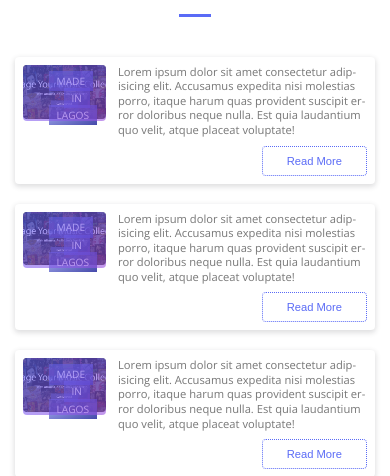
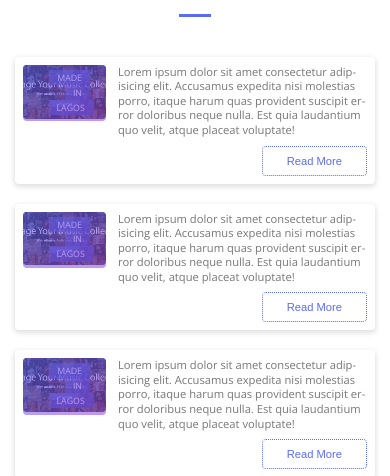
Before and after one commit to esteemayo/next-albumz-client, a Next.js app: page /albums/tags in a window 390 px wide. Shown: the part 180-656 px from the top of the page. Built offline with nearby package versions, Linux system fonts and the light colour scheme.

Commit message:
media queries

```diff
--- a/styles/TagCard.module.scss
+++ b/styles/TagCard.module.scss
@@ -73,7 +73,8 @@
       }
 
       @media only screen and (max-width: 26.25em) {
-
+        font-size: 1.1rem;
+        top: 0.7rem;
       }
 
       span {
@@ -89,6 +90,10 @@
 
         @media only screen and (max-width: 31.25em) {
           padding: 0.4rem 1rem;
+        }
+
+        @media only screen and (max-width: 26.25em) {
+          padding: 0.2rem 1rem;
         }
       }
     }
```
